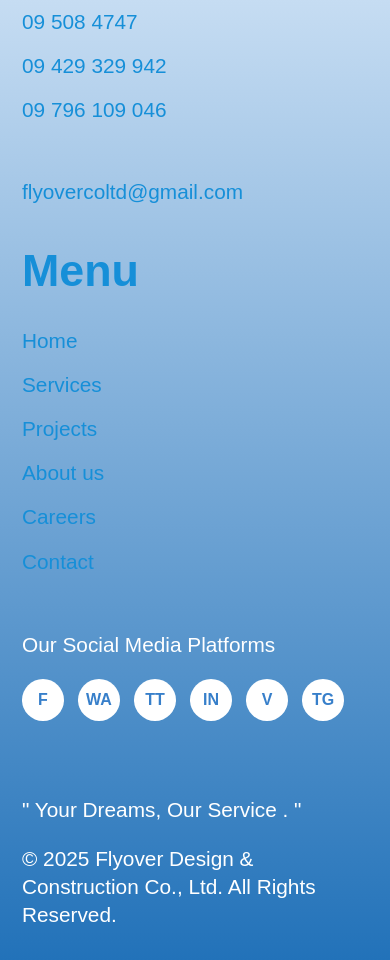
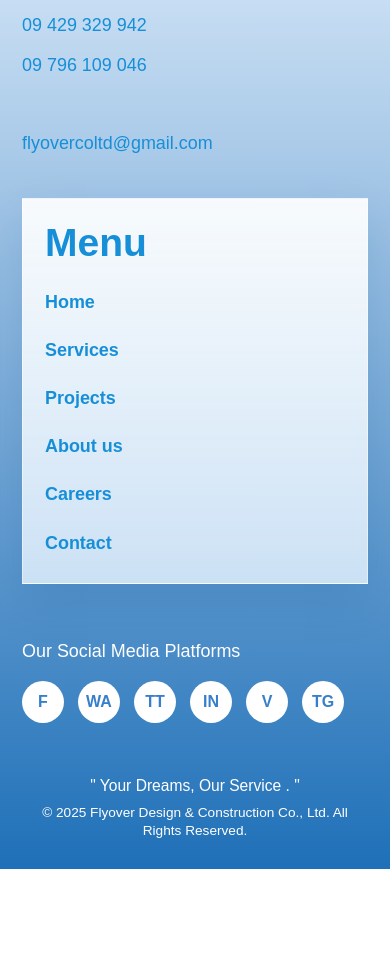
Before and after one commit to FlyoverDesignandConstruction/Company, a plain HTML site: page index.html in a window 390 px wide. Shown: the part 3109-4069 px from the top of the page. After the commit the page ends 3978 px from the top, so only its background shows below. Drawn offline with Linux system fonts and the light colour scheme.

Commit message:
map and css issue solved

```diff
--- a/index.html
+++ b/index.html
@@ -79,17 +79,11 @@
           <button class="read-more mission-read-more" type="button" data-popup-open="mission-popup" aria-haspopup="dialog" aria-controls="mission-popup">
             Read More
           </button>
-
-      <div class="image-box">
-    <img src="your-Building Logo.jpg" alt="">
-</div>
-
+        </div>
+      </div>
     </section>
 
- <div> </div>
-        </div>
-        <after>
-        <section class="contact-section" id="Contact us" aria-labelledby="contact-us-tittle">
+    <section class="contact-section" id="Contact us" aria-labelledby="contact-us-tittle">
   <h2>Contact us</h2>
 
   <div class="contact-layout">
@@ -101,12 +95,14 @@
         Yangon, Myanmar.
       </p>
 
-      <a class="map-box"
-         href="https://www.google.com/maps/search/?api=1&query=No.%201235%20First%20Floor%20Thitsar%20Road%20South%20Okkalapa%20Yangon%20Myanmar"
-         target="_blank"
-         rel="noopener">
-        Open Location in Google Maps
-      </a>
+      <div class="map-box">
+        <iframe
+          title="Flyover office location map"
+          src="https://maps.google.com/maps?q=16.8409,96.1735&z=13&output=embed"
+          loading="lazy"
+          referrerpolicy="no-referrer-when-downgrade">
+        </iframe>
+      </div>
     </div>
 
     <div class="contact-inquiries">
--- a/styles.css
+++ b/styles.css
@@ -831,6 +831,7 @@ a {
   .mission-copy p {
     text-align: left;
   }
+}
 
 @media (max-width: 560px) {
   .mission-vision {
@@ -876,7 +877,10 @@ a {
     display: block;
     object-fit: cover;
 
-}.contact-section {
+  }
+}
+
+.contact-section {
   min-height: 100vh;
   padding: 90px 50px 24px;
   color: #168fd8;
@@ -909,7 +913,7 @@ a {
 
 .contact-layout h3 {
   margin: 0 0 18px;
-  font-size: clamp(2.8rem, 3.7vw, 4.7rem);
+  font-size: clamp(2.3rem, 3.1vw, 4.1rem);
   line-height: 1;
 }
 
@@ -924,27 +928,25 @@ a {
 .social-area p,
 .contact-footer p {
   color: #168fd8;
-  font-size: clamp(1.3rem, 1.55vw, 1.9rem);
+  font-size: clamp(1.05rem, 1.25vw, 1.45rem);
   line-height: 1.35;
   text-decoration: none;
 }
 
 .map-box {
-  display: flex;
-  align-items: center;
-  justify-content: center;
   width: min(660px, 100%);
   min-height: 260px;
   margin: 56px auto 0;
-  padding: 28px;
+  overflow: hidden;
   border: 2px solid rgba(22, 143, 216, 0.2);
-  background:
-    linear-gradient(135deg, rgba(255,255,255,.85), rgba(232,243,252,.9)),
-    repeating-linear-gradient(42deg, rgba(22,143,216,.18) 0 12px, transparent 12px 58px);
-  color: #075aa8;
-  font-size: 1.4rem;
-  font-weight: 900;
-  text-decoration: none;
+  background: rgba(255, 255, 255, 0.85);
+}
+
+.map-box iframe {
+  display: block;
+  width: 100%;
+  height: 260px;
+  border: 0;
 }
 
 .contact-inquiries,
@@ -952,6 +954,25 @@ a {
   display: grid;
   gap: 16px;
   padding-top: 38px;
+}
+
+.contact-menu {
+  width: min(100%, 280px);
+  padding: 34px 28px;
+  border: 1px solid rgba(255, 255, 255, 0.45);
+  background: linear-gradient(180deg, rgba(255, 255, 255, 0.92), rgba(232, 244, 255, 0.8));
+  box-shadow: 0 18px 42px rgba(6, 77, 145, 0.14);
+}
+
+.contact-menu h3 {
+  margin-bottom: 8px;
+}
+
+.contact-menu a {
+  display: block;
+  padding: 4px 0;
+  font-size: clamp(1.05rem, 1.16vw, 1.35rem);
+  font-weight: 700;
 }
 
 .contact-inquiries .email {
@@ -993,6 +1014,16 @@ a {
   text-align: center;
 }
 
+.contact-footer p {
+  margin: 8px auto 0;
+  max-width: 760px;
+  text-align: center;
+}
+
+.contact-footer p:last-child {
+  font-size: clamp(0.9rem, 1vw, 1.15rem);
+}
+
 @media (max-width: 900px) {
   .contact-section {
     padding: 60px 22px 28px;
@@ -1010,8 +1041,7 @@ a {
     padding-top: 0;
   }
 
-  .social-area,
-  .contact-footer {
+  .social-area {
     text-align: left;
   }
 
@@ -1019,40 +1049,35 @@ a {
     justify-content: flex-start;
 
   }
-@media (max-width: 1120px) {
-    .contact-shell {
-        padding-top: 64px;
 
+  .contact-layout h3 {
+    font-size: clamp(2rem, 10vw, 3.1rem);
+  }
+
+  .contact-office p,
+  .contact-inquiries p,
+  .contact-inquiries a,
+  .contact-menu a,
+  .social-area p {
+    font-size: clamp(1rem, 4.6vw, 1.18rem);
+  }
+
+  .contact-menu {
+    width: 100%;
+    max-width: 420px;
+    padding: 24px 22px;
+  }
+
+  .contact-footer {
+    margin-top: 52px;
+    text-align: center;
+  }
+
+  .contact-footer p {
+    font-size: clamp(0.92rem, 4vw, 1.08rem);
+  }
+
+  .contact-footer p:last-child {
+    font-size: clamp(0.8rem, 3.5vw, 0.95rem);
+  }
 }
-.contact-shell {
-    min-height: 100vh;
-    display: flex;
-    flex-direction: column;
-    padding: clamp(56px, 6vw, 118px) clamp(20px, 2.6vw, 50px) 24px;
-}
-* {
-    box-sizing: border-box;
-}
-user agent stylesheet
-div {
-    display: block;
-    unicode-bidi: isolate;
-}
-.contact-section {
-    min-height: 100vh;
-    background: linear-gradient(180deg, #ffffff 0%, #eaf4ff 34%, #1f70b8 100%);
-    color: var(--blue);
-}
-body {
-    margin: 0;
-    min-width: 320px;
-    font-family: Arial, Helvetica, sans-serif;
-    background: #ffffff;
-    color: var(--white);
-}
-:root {
-    --blue: #168fd8;
-    --blue-dark: #075aa8;
-    --blue-deep: #064d91;
-    --ink: #231f20;
-    --white: #ffffff;
```
